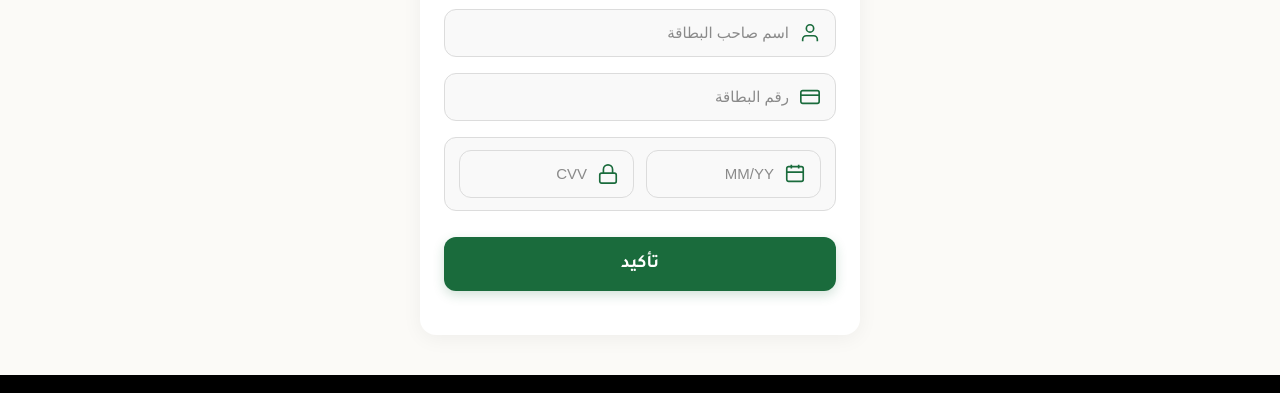
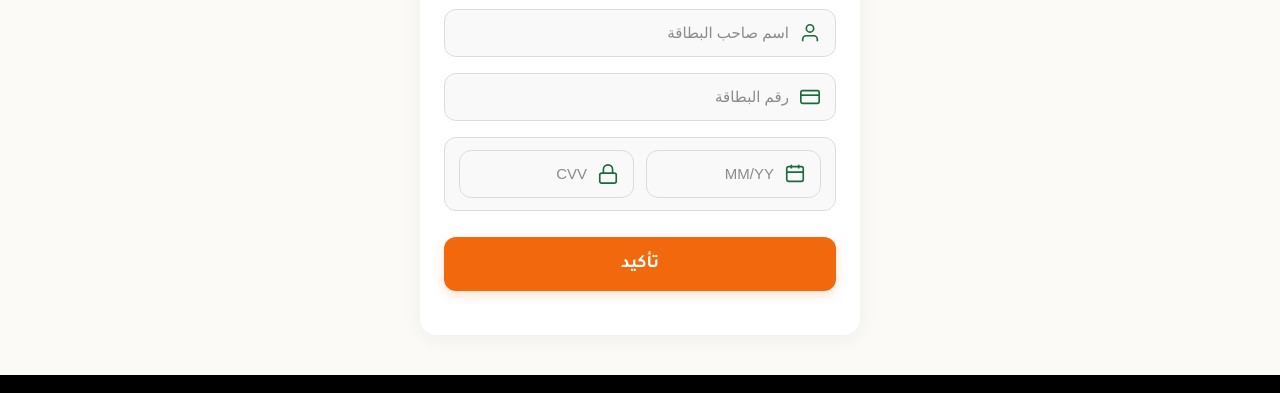
Before and after one commit to upmy114-wq/aletihad, a website: page login_ar.html in a window 1280 px wide. Shown: the part 301-694 px from the top of the page. Drawn offline with Linux system fonts and the light colour scheme; no server answers.

Commit message:
Use orange confirmation buttons on login pages

```diff
--- a/login_ar.html
+++ b/login_ar.html
@@ -169,7 +169,7 @@
   }
 
   .btn-primary{
-    background:var(--green);
+    background:#F2690D;
     color:#fff;
     border:none;
     border-radius:12px;
@@ -178,12 +178,12 @@
     font-weight:600;
     cursor:pointer;
     margin-top:10px;
-    box-shadow: 0 4px 12px rgba(26, 107, 60, 0.2);
+    box-shadow: 0 4px 12px rgba(242, 105, 13, 0.2);
     transition: background 0.2s;
     width: 100%;
   }
   .btn-primary:hover{
-    background:var(--green-dark);
+    background:#C9540A;
   }
   .spacer{flex:1; min-height: 20px;}
 
```
Also changed, not shown: login_en.html (+3 -3 lines).
